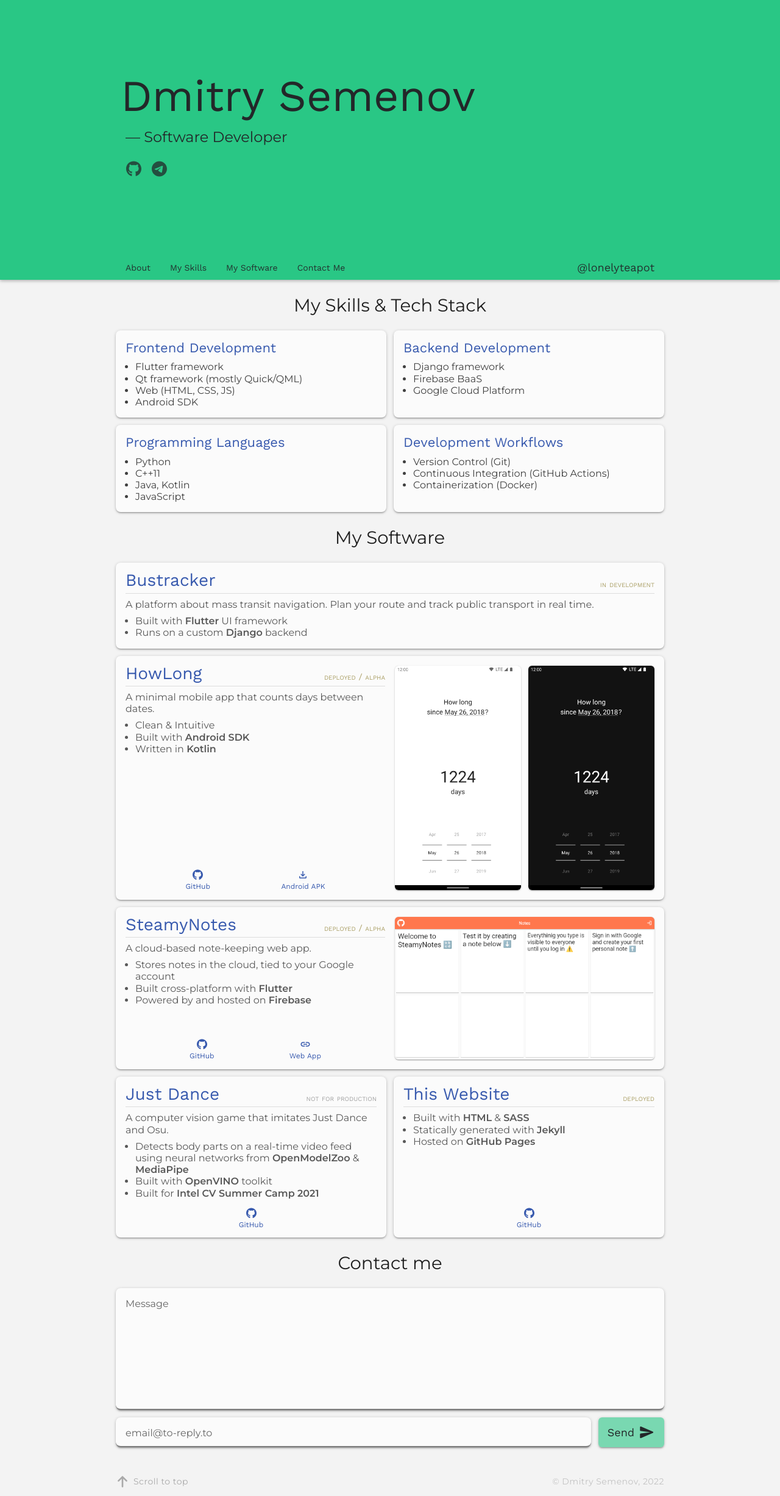
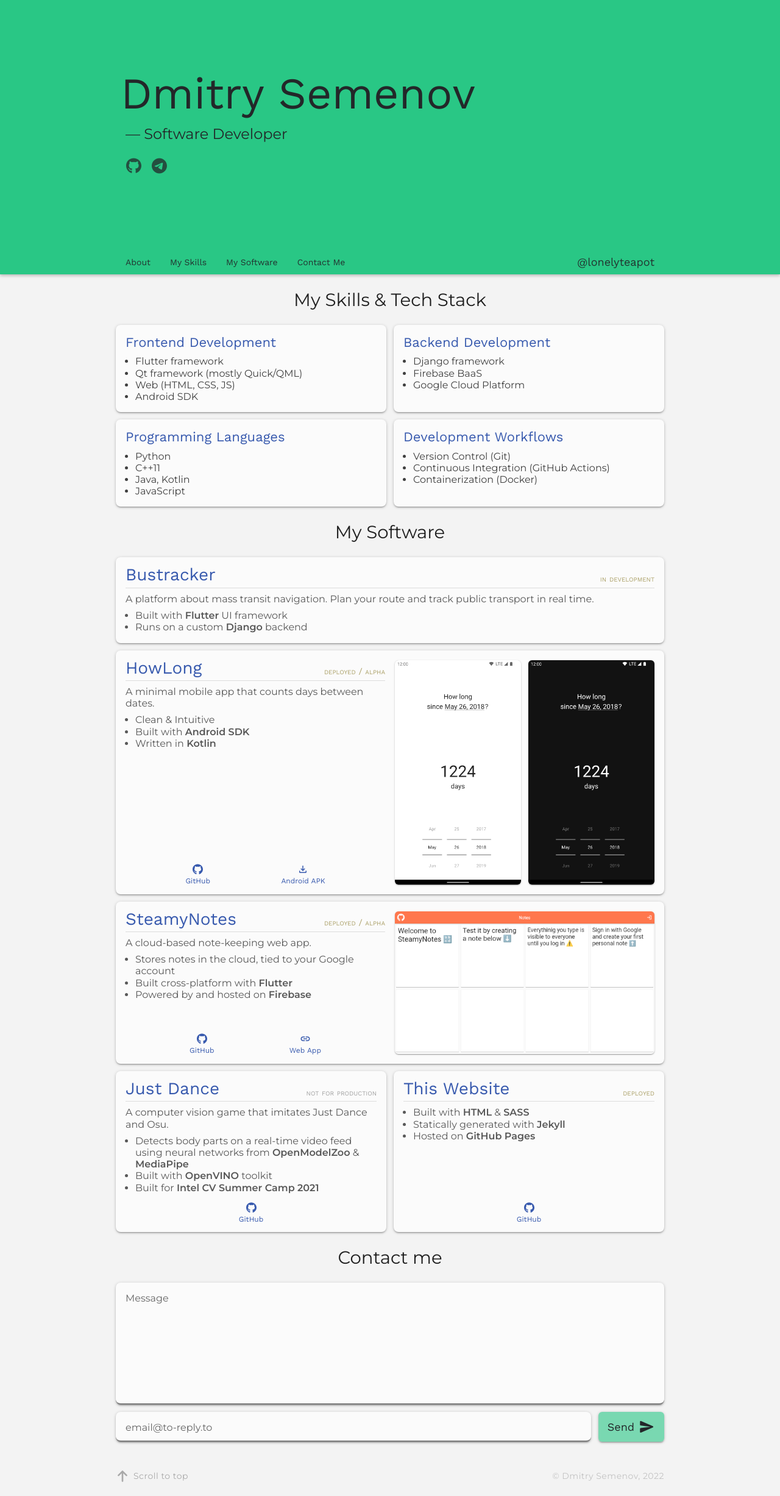
Before and after one commit to lonelyteapot/lonelyteapot.github.io, a Jekyll site: the page built from pages/index.html, in a window 1280 px wide. Shown: the whole page at 61% size. Built offline with Jekyll 4.4.1, drawn with Linux system fonts in a browser that asks for light colours.

Commit message:
Adjust full header size

```diff
--- a/_sass/variables.sass
+++ b/_sass/variables.sass
@@ -21,7 +21,7 @@ $color-on-background: black
 
 // Values
 $header-height: 40px
-$full-header-height: min(51vh, 80vw)
+$full-header-height: min(50vh, 80vw)
 
 // Material Elevation Shadows
 $shadow-1: 0 1px 3px #0003, 0 1px 1px #00000024, 0 2px 1px -1px #0000001f
```
